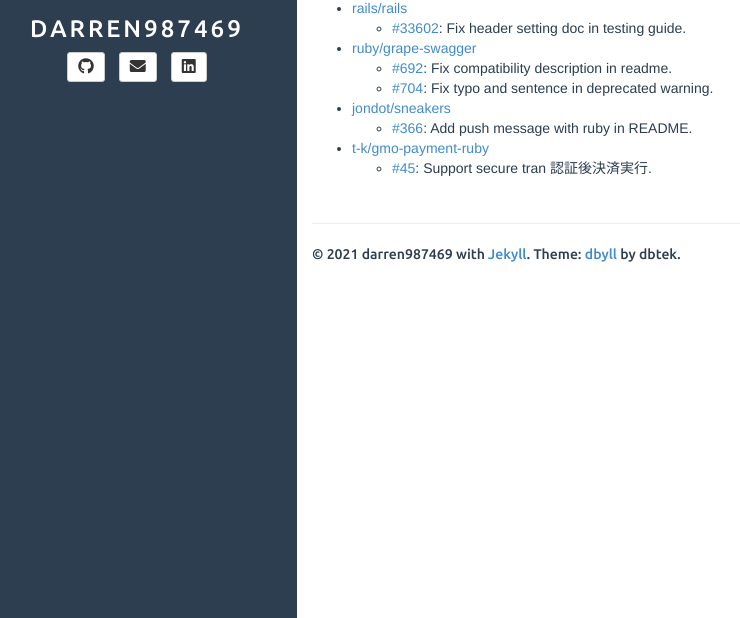
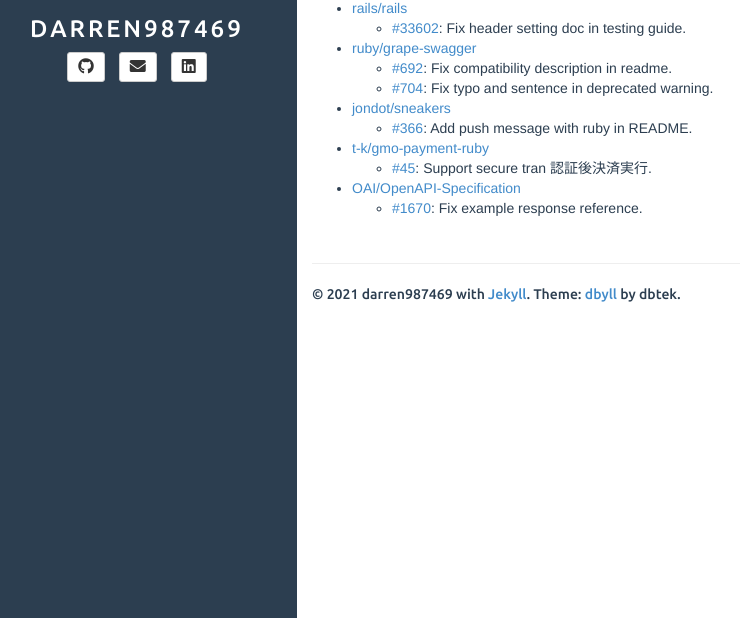
Before and after one commit to darren987469/darren987469.github.io, a Jekyll site: the page built from contributions.md, in a window 1280 px wide, cut to the strip 282-900 px from the top of the page. Shown: the whole strip, without its empty margins (23-763 px from the left). Built offline with Jekyll 4.4.1, drawn with Linux system fonts in a browser that asks for light colours; nearby versions of some CDN libraries.

Commit message:
Add open API contribution record

```diff
--- a/contributions.md
+++ b/contributions.md
@@ -20,3 +20,5 @@ title: Contributions in Open Source Projects
   * [#366](https://github.com/jondot/sneakers/pull/366): Add push message with ruby in README.
 * [t-k/gmo-payment-ruby](https://github.com/t-k/gmo-payment-ruby)
   * [#45](https://github.com/t-k/gmo-payment-ruby/pull/45): Support secure tran 認証後決済実行.
+* [OAI/OpenAPI-Specification](https://github.com/OAI/OpenAPI-Specification)
+  * [#1670](https://github.com/OAI/OpenAPI-Specification/pull/1670): Fix example response reference.
```
